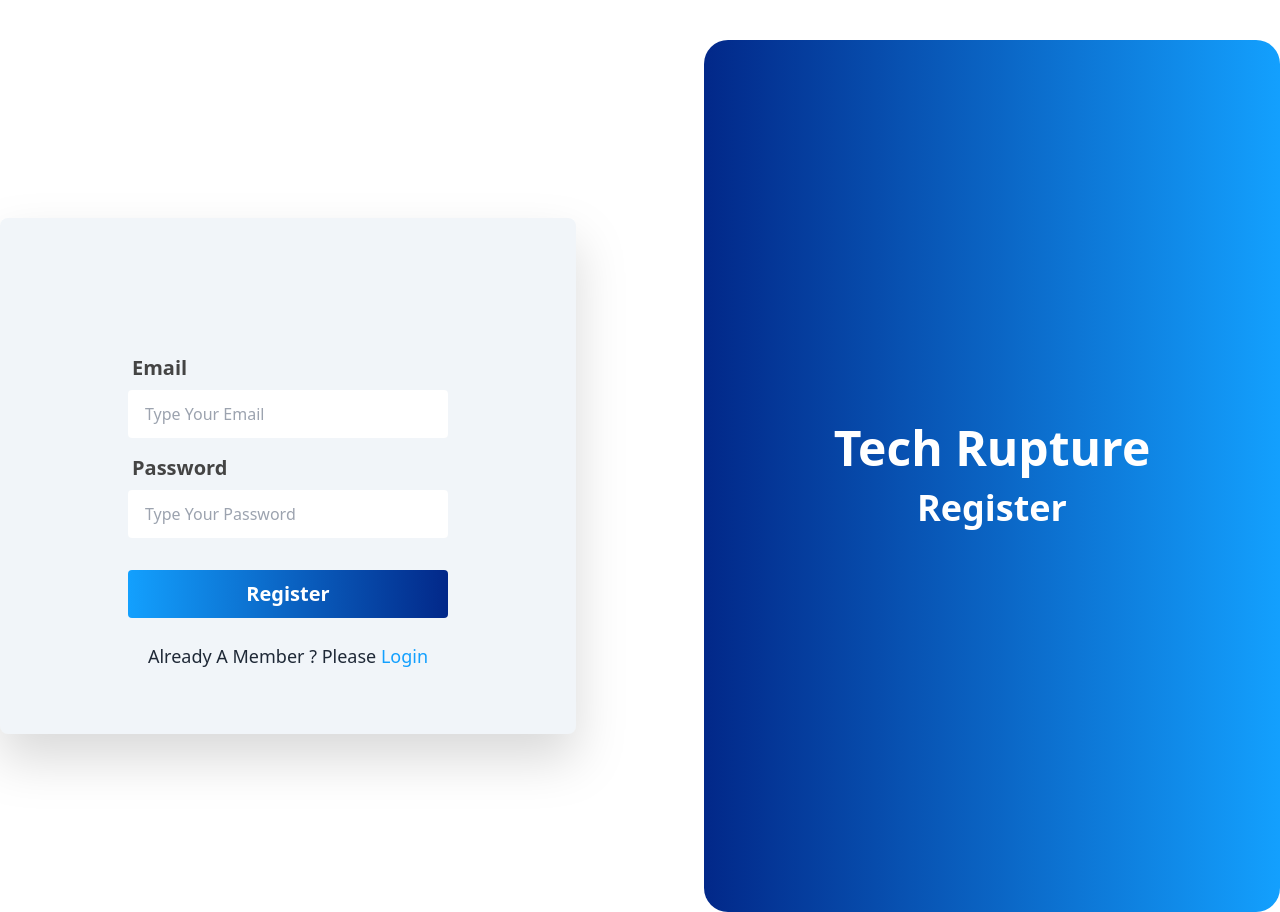
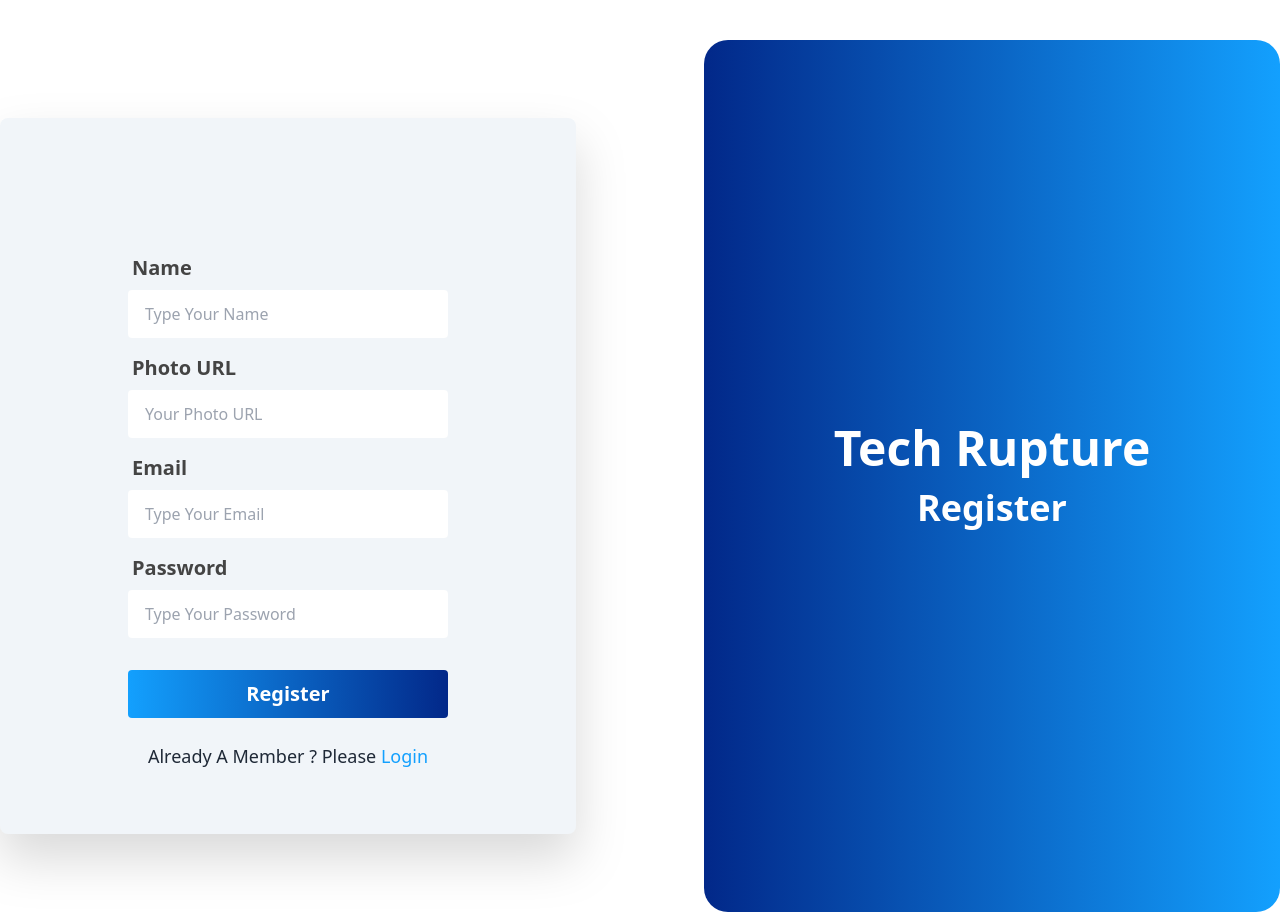
Before and after one commit to mdnoble1/tech-rupture-client, a React (Vite) app: page /register in a window 1280 px wide. Built offline with nearby package versions, Linux system fonts and the light colour scheme.

Commit message:
installed firebase and created environment variable

```diff
--- a/package.json
+++ b/package.json
@@ -10,10 +10,12 @@
     "preview": "vite preview"
   },
   "dependencies": {
+    "firebase": "^10.6.0",
     "localforage": "^1.10.0",
     "match-sorter": "^6.3.1",
     "react": "^18.2.0",
     "react-dom": "^18.2.0",
+    "react-hook-form": "^7.48.2",
     "react-icons": "^4.12.0",
     "react-router-dom": "^6.20.0",
     "sort-by": "^0.0.2",
--- /dev/null
+++ b/src/firebase/firebase.config.js
@@ -0,0 +1,23 @@
+// Import the functions you need from the SDKs you need
+import { initializeApp } from "firebase/app";
+import { getAuth } from "firebase/auth";
+// TODO: Add SDKs for Firebase products that you want to use
+// https://firebase.google.com/docs/web/setup#available-libraries
+
+// Your web app's Firebase configuration
+const firebaseConfig = {
+  apiKey: import.meta.env.VITE_apiKey,
+  authDomain: import.meta.env.VITE_authDomain,
+  projectId: import.meta.env.VITE_projectId,
+  storageBucket: import.meta.env.VITE_storageBucket,
+  messagingSenderId: import.meta.env.VITE_messagingSenderId,
+  appId: import.meta.env.VITE_appId,
+};
+
+// Initialize Firebase
+const app = initializeApp(firebaseConfig);
+
+const auth = getAuth(app);
+
+
+export default auth;
--- a/src/pages/Register/Register.jsx
+++ b/src/pages/Register/Register.jsx
@@ -1,11 +1,86 @@
-import { Link } from "react-router-dom";
+import { useForm } from "react-hook-form";
+import { Link, useNavigate } from "react-router-dom";
 
 const Register = () => {
+  const {
+    register,
+    handleSubmit,
+    formState: { errors },
+  } = useForm();
+
+  // const { createUser, updateUserProfile } = useContext(AuthContext);
+  // const navigate = useNavigate();
+
+  const onSubmit = (data) => {
+    //console.log(data);
+
+    // createUser(data.email, data.password).then((result) => {
+    //   const loggedUser = result.user;
+    //   console.log(loggedUser);
+    //   updateUserProfile(data.name, data.photoURL)
+    //     .then(() => {
+    //       //console.log('user profile info updated')
+    //       // create user entry in the database
+    //       const userInfo = {
+    //         name: data.name,
+    //         email: data.email,
+    //       };
+
+          // axiosPublic.post('/users', userInfo)
+          //     .then(res => {
+          //         if (res.data.insertedId) {
+          //             console.log('user added to the database')
+          //             reset();
+          //             Swal.fire({
+          //                 position: 'top-end',
+          //                 icon: 'success',
+          //                 title: 'User created successfully.',
+          //                 showConfirmButton: false,
+          //                 timer: 1500
+          //             });
+          //             navigate('/');
+          //         }
+          //     })
+    //     })
+    //     .catch((error) => console.log(error));
+    // });
+  };
+
   return (
     <section className="container mx-auto lg:mt-10">
       <div className="lg:flex items-center justify-center lg:gap-32">
         <div className="w-11/12 lg:w-full bg-slate-100 rounded-lg drop-shadow-2xl mx-auto">
-          <form className="card-body lg:px-32 pt-12 lg:pt-32 pb-12">
+          <form
+            onSubmit={handleSubmit(onSubmit)}
+            className="card-body lg:px-32 pt-12 lg:pt-32 pb-12"
+          >
+            <div className="form-control">
+              <label className="label">
+                <span className="label-text font-semibold text-xl text-[#444]">
+                  Name
+                </span>
+              </label>
+              <input
+                type="text"
+                name="name"
+                placeholder="Type Your Name"
+                className="input rounded focus:border-[#13a0fe]"
+                required
+              />
+            </div>
+            <div className="form-control">
+              <label className="label">
+                <span className="label-text font-semibold text-xl text-[#444]">
+                  Photo URL
+                </span>
+              </label>
+              <input
+                type="text"
+                placeholder="Your Photo URL"
+                className="input rounded focus:border-[#13a0fe]"
+                required
+              />
+            </div>
             <div className="form-control">
               <label className="label">
                 <span className="label-text font-semibold text-xl text-[#444]">
@@ -14,12 +89,16 @@ const Register = () => {
               </label>
               <input
                 type="email"
+                {...register("email", { required: true })}
                 name="email"
                 placeholder="Type Your Email"
                 className="input rounded focus:border-[#13a0fe]"
                 required
               />
             </div>
+            {errors.email && (
+              <span className="text-red-600">Email is required</span>
+            )}
             <div className="form-control">
               <label className="label">
                 <span className="label-text font-semibold text-xl text-[#444]">
@@ -28,13 +107,35 @@ const Register = () => {
               </label>
               <input
                 type="password"
+                {...register("password", {
+                  required: true,
+                  minLength: 6,
+                  maxLength: 20,
+                  pattern: /(?=.*[A-Z])(?=.*[!@#$&*])(?=.*[0-9])(?=.*[a-z])/,
+                })}
                 name="password"
                 placeholder="Type Your Password"
                 className="input rounded focus:border-[#13a0fe]"
                 required
               />
             </div>
-
+            {errors.password?.type === "required" && (
+              <p className="text-red-600">Password is required</p>
+            )}
+            {errors.password?.type === "minLength" && (
+              <p className="text-red-600">Password must be 6 characters</p>
+            )}
+            {errors.password?.type === "maxLength" && (
+              <p className="text-red-600">
+                Password must be less than 20 characters
+              </p>
+            )}
+            {errors.password?.type === "pattern" && (
+              <p className="text-red-600">
+                Password must contain Uppercase, lower case, number and special
+                characters.
+              </p>
+            )}
             <div className="form-control mt-6">
               <input
                 className="btn btn-outline rounded font-bold text-xl text-white bg-gradient-to-r from-[#13a0fe] to-[#022889] border-0 hover:opacity-80"
```
Also changed, not shown: 1 other file (tests, documents, lock files or other folders).
